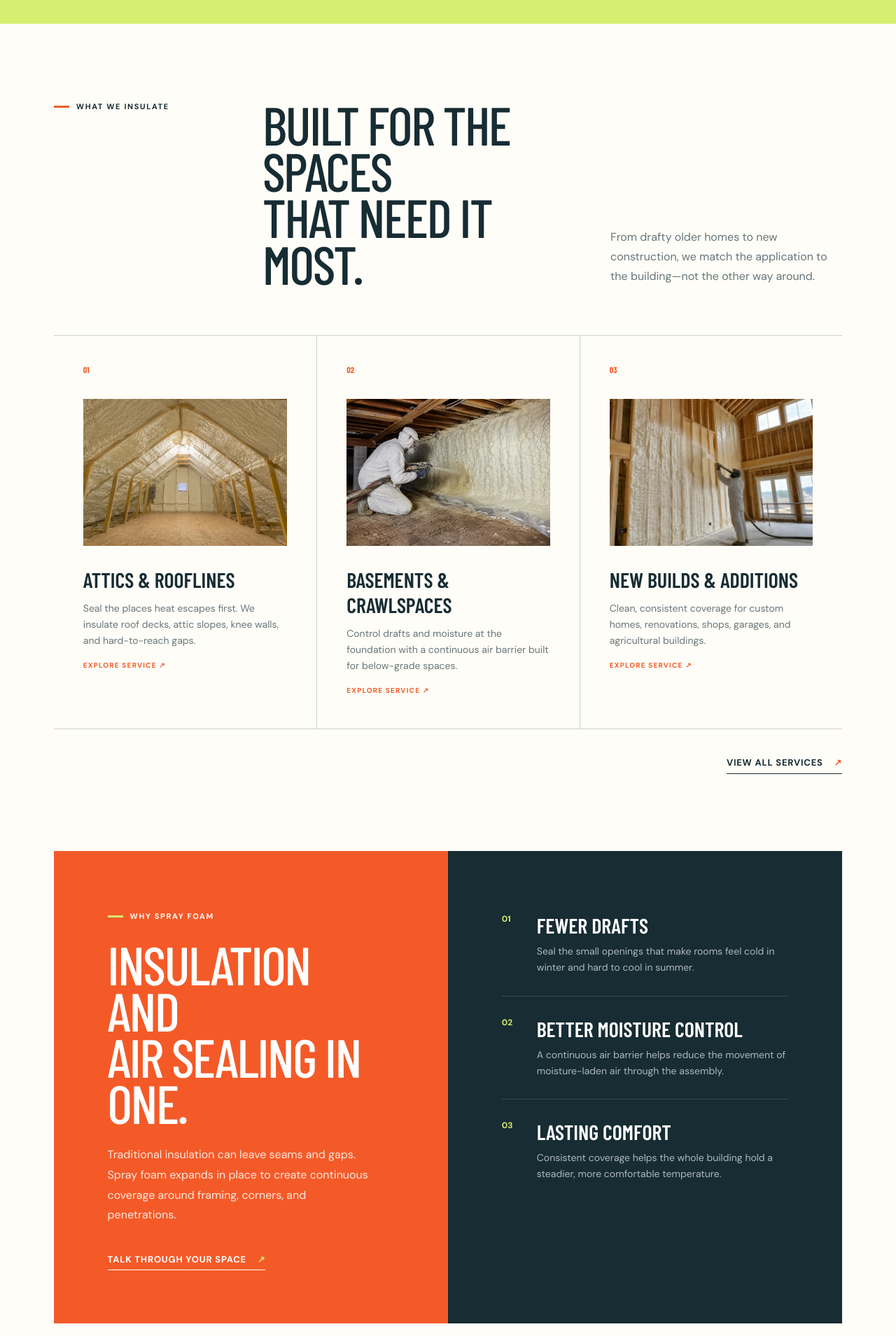
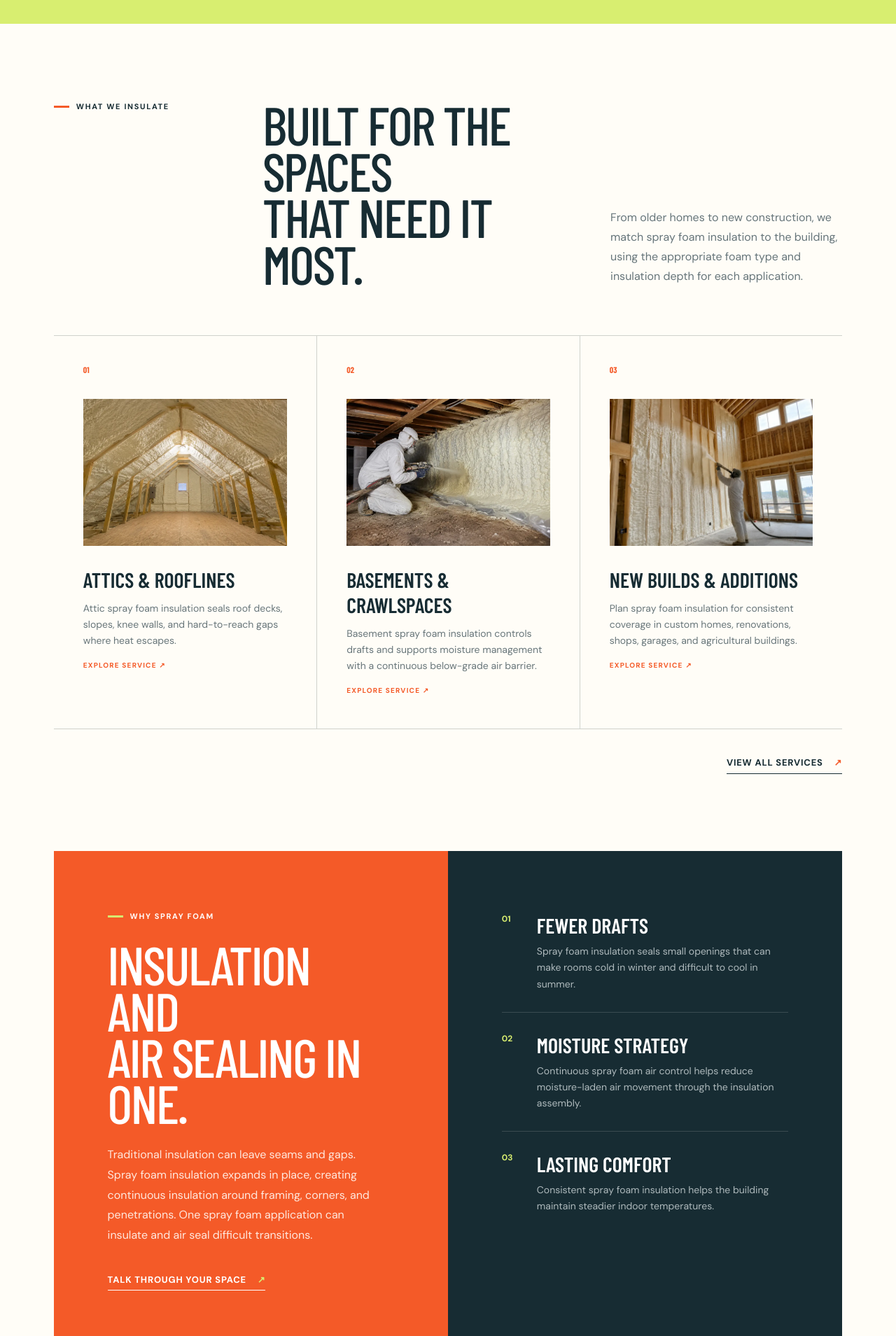
Before and after one commit to dallastiffin/belleville-spray-foam, a Next.js app: page / in a window 1280 px wide. Shown: the part 891-2800 px from the top of the page at 70% size. Built offline with nearby package versions, Linux system fonts and the light colour scheme.

Commit message:
Increase spray foam keyword relevance

```diff
--- a/app/page.tsx
+++ b/app/page.tsx
@@ -10,7 +10,7 @@ const services = [
     number: "01",
     title: "Attics & rooflines",
     href: "/services/attic-insulation",
-    text: "Seal the places heat escapes first. We insulate roof decks, attic slopes, knee walls, and hard-to-reach gaps.",
+    text: "Attic spray foam insulation seals roof decks, slopes, knee walls, and hard-to-reach gaps where heat escapes.",
     image: "/projects/finished-attic.webp",
     alt: "Finished attic insulated with spray foam along the roofline",
   },
@@ -18,7 +18,7 @@ const services = [
     number: "02",
     title: "Basements & crawlspaces",
     href: "/services/basement-insulation",
-    text: "Control drafts and moisture at the foundation with a continuous air barrier built for below-grade spaces.",
+    text: "Basement spray foam insulation controls drafts and supports moisture management with a continuous below-grade air barrier.",
     image: "/projects/crawlspace-installation.webp",
     alt: "Installer applying spray foam to a crawlspace foundation wall",
   },
@@ -26,16 +26,16 @@ const services = [
     number: "03",
     title: "New builds & additions",
     href: "/services/new-construction",
-    text: "Clean, consistent coverage for custom homes, renovations, shops, garages, and agricultural buildings.",
+    text: "Plan spray foam insulation for consistent coverage in custom homes, renovations, shops, garages, and agricultural buildings.",
     image: "/projects/great-room.webp",
     alt: "Spray foam being installed in a two-storey great room",
   },
 ];
 
 const steps = [
-  ["Walkthrough", "We look at the space, access, and what is causing discomfort."],
-  ["Clear quote", "You get a straightforward scope with the recommended foam type and depth."],
-  ["Professional install", "We protect the work area, apply the system, and leave the site clean."],
+  ["Insulation walkthrough", "We inspect the spray foam area, access, existing insulation, and sources of discomfort."],
+  ["Clear spray foam quote", "You receive a clear insulation scope with the recommended spray foam type and depth."],
+  ["Professional installation", "We protect the area, install spray foam insulation, inspect the coverage, and leave the site clean."],
 ];
 
 export default function Home() {
@@ -55,7 +55,7 @@ export default function Home() {
           <p className="eyebrow"><span /> Serving Belleville & the Quinte region</p>
           <h1>Belleville<br />Spray Foam<br /><em>Insulation</em></h1>
           <p className="hero-lede">
-            Professional spray foam insulation for quieter, more comfortable homes and buildings—installed with care by a local crew.
+            Professional spray foam insulation for quieter, more comfortable Belleville homes and buildings. Our local crew matches spray foam and insulation depth to each assembly.
           </p>
           <div className="hero-actions">
             <a className="button" href="#quote">Plan your project <span>↗</span></a>
@@ -79,7 +79,7 @@ export default function Home() {
         <div className="section-heading">
           <p className="eyebrow dark"><span /> What we insulate</p>
           <h2>Built for the spaces<br />that need it most.</h2>
-          <p>From drafty older homes to new construction, we match the application to the building—not the other way around.</p>
+          <p>From older homes to new construction, we match spray foam insulation to the building, using the appropriate foam type and insulation depth for each application.</p>
         </div>
         <div className="service-grid">
           {services.map((service) => (
@@ -101,13 +101,13 @@ export default function Home() {
         <div className="why-panel">
           <p className="eyebrow"><span /> Why spray foam</p>
           <h2>Insulation and<br />air sealing in one.</h2>
-          <p>Traditional insulation can leave seams and gaps. Spray foam expands in place to create continuous coverage around framing, corners, and penetrations.</p>
+          <p>Traditional insulation can leave seams and gaps. Spray foam insulation expands in place, creating continuous insulation around framing, corners, and penetrations. One spray foam application can insulate and air seal difficult transitions.</p>
           <a className="text-link light" href="#quote">Talk through your space <span>↗</span></a>
         </div>
         <div className="benefit-list">
-          <article><span>01</span><div><h3>Fewer drafts</h3><p>Seal the small openings that make rooms feel cold in winter and hard to cool in summer.</p></div></article>
-          <article><span>02</span><div><h3>Better moisture control</h3><p>A continuous air barrier helps reduce the movement of moisture-laden air through the assembly.</p></div></article>
-          <article><span>03</span><div><h3>Lasting comfort</h3><p>Consistent coverage helps the whole building hold a steadier, more comfortable temperature.</p></div></article>
+          <article><span>01</span><div><h3>Fewer drafts</h3><p>Spray foam insulation seals small openings that can make rooms cold in winter and difficult to cool in summer.</p></div></article>
+          <article><span>02</span><div><h3>Moisture strategy</h3><p>Continuous spray foam air control helps reduce moisture-laden air movement through the insulation assembly.</p></div></article>
+          <article><span>03</span><div><h3>Lasting comfort</h3><p>Consistent spray foam insulation helps the building maintain steadier indoor temperatures.</p></div></article>
         </div>
       </section>
 
@@ -115,7 +115,7 @@ export default function Home() {
         <div className="section-heading work-heading">
           <p className="eyebrow dark"><span /> Our work</p>
           <h2>Spray foam<br />in real spaces.</h2>
-          <p>See how spray foam is installed across attics, foundations, garages, rooflines, and new construction—and what careful preparation brings to each application.</p>
+          <p>See spray foam insulation installed across attics, foundations, garages, rooflines, and new construction. Each example shows how preparation supports reliable spray foam coverage.</p>
         </div>
         <div className="home-project-groups">
           {projectGroups.map((group, groupIndex) => (
@@ -152,7 +152,7 @@ export default function Home() {
       <section className="process section" id="process">
         <div className="section-heading compact">
           <p className="eyebrow dark"><span /> Simple from start to finish</p>
-          <h2>A better building envelope,<br />without the runaround.</h2>
+          <h2>Better spray foam insulation,<br />without the runaround.</h2>
         </div>
         <div className="steps">
           {steps.map(([title, text], index) => (
@@ -168,8 +168,8 @@ export default function Home() {
       <section className="quote section" id="quote">
         <div className="quote-copy">
           <p className="eyebrow"><span /> Free project estimate</p>
-          <h2>Tell us what<br />you’re insulating.</h2>
-          <p>Share a few details and we’ll follow up to learn about your space, answer questions, and arrange a walkthrough.</p>
+          <h2>Tell us where you need<br />spray foam insulation.</h2>
+          <p>Share your insulation goals and we’ll discuss the space, answer spray foam questions, and arrange a Belleville-area walkthrough.</p>
           <div className="service-area"><span>LOCALLY SERVING</span><strong>Belleville · Quinte West · Prince Edward County</strong></div>
         </div>
         {sent ? (
```
